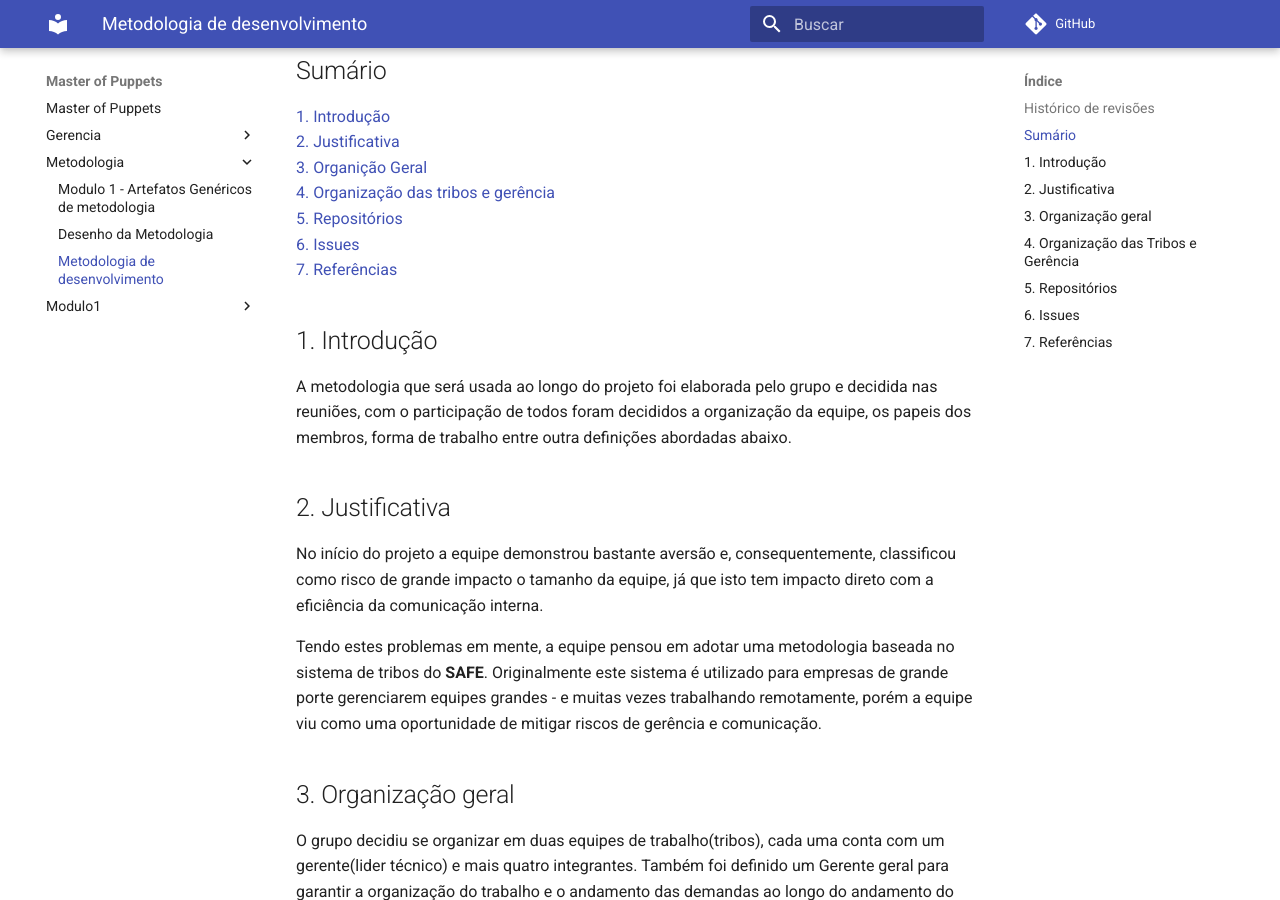
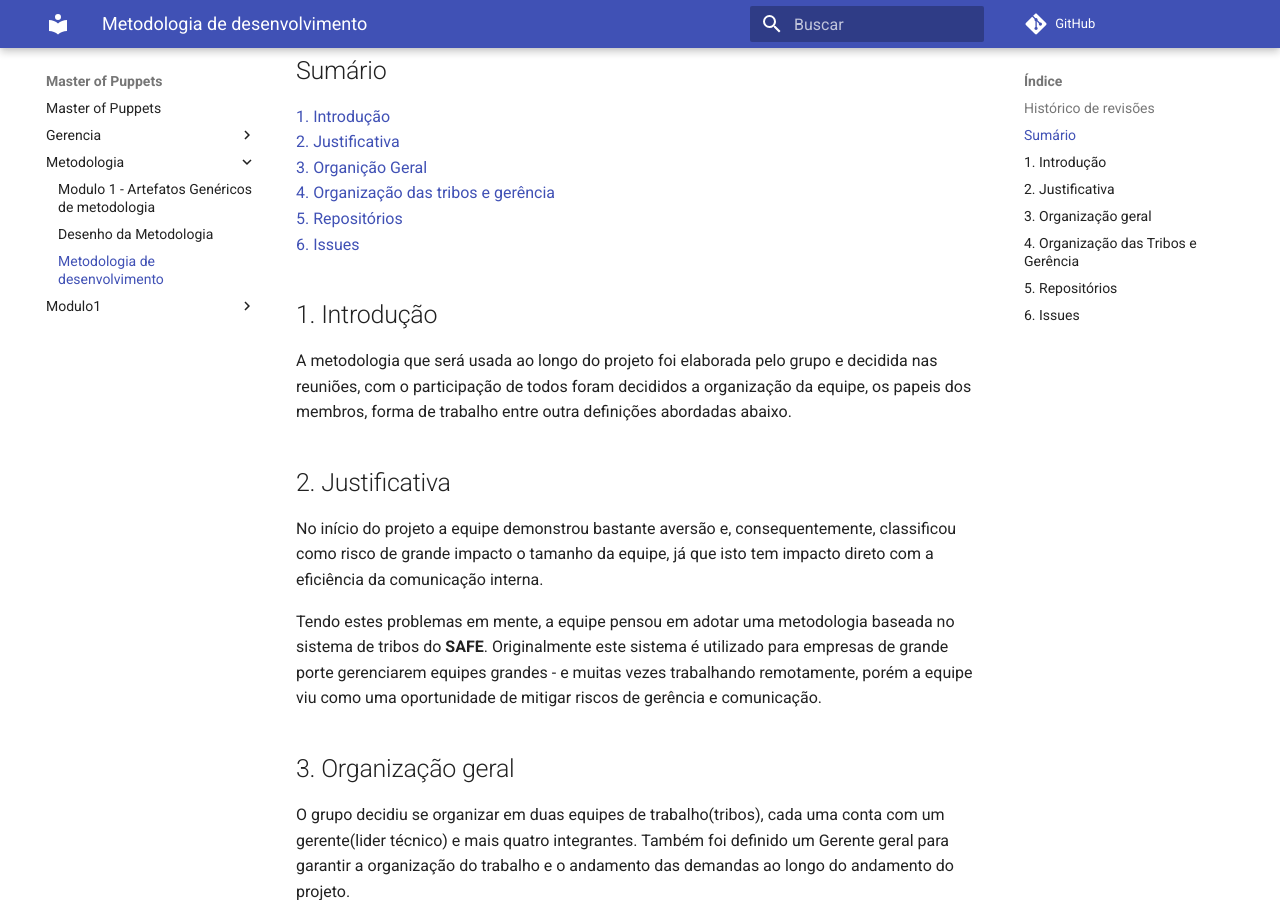
Before and after one commit to desenho-de-software-2019-02/Documentation, an MkDocs documentation site: the page built from docs/metodologia/metodologia.md, in a window 1280 px wide and 900 px high, scrolled down 462 px. Built offline with MkDocs 1.6.1 and Material for MkDocs 9.7.7, drawn with Linux system fonts in a browser that asks for light colours; comment, search, counter and statistics services are not loaded.

Commit message:
Removes references h2

```diff
--- a/docs/metodologia/metodologia.md
+++ b/docs/metodologia/metodologia.md
@@ -16,7 +16,6 @@
 [4. Organização das tribos e gerência](#4-organização-das-tribos-e-gerencia) <br>
 [5. Repositórios](#5-repositorios)<br>
 [6. Issues](#6-issues)<br>
-[7. Referências ](#7-referencias)
 
 ## 1. Introdução
 
@@ -81,7 +80,3 @@
 ## 6. Issues
 
 Cada serviço terá seu conjunto de issues, e as mesmas serão documentadas em cada repositório pr consequência. Para facilitar a vizualização e acompanhamento das issues em andamento, será utilizado um quadro do ZenHub com todas as issues da organização presente no Github.
-
-## 7. Referências
-
-[]()
```
